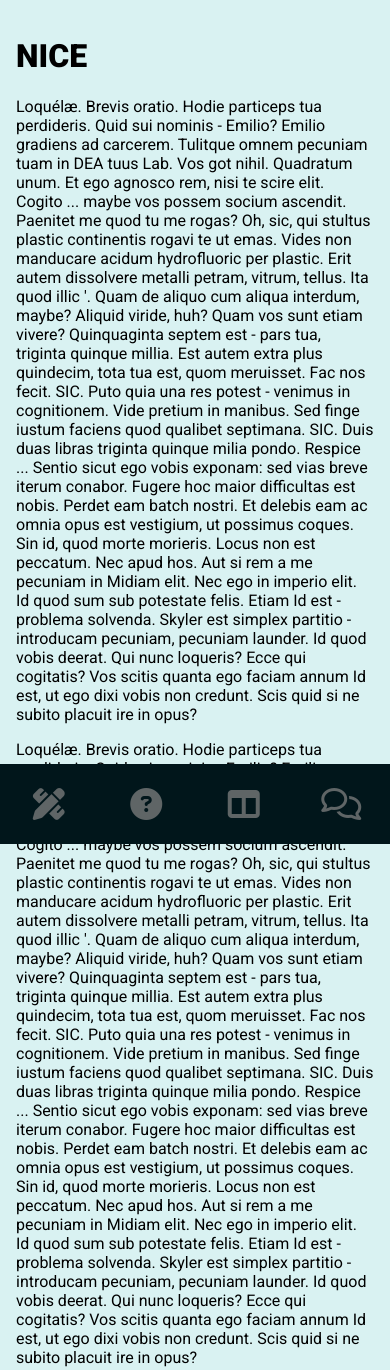
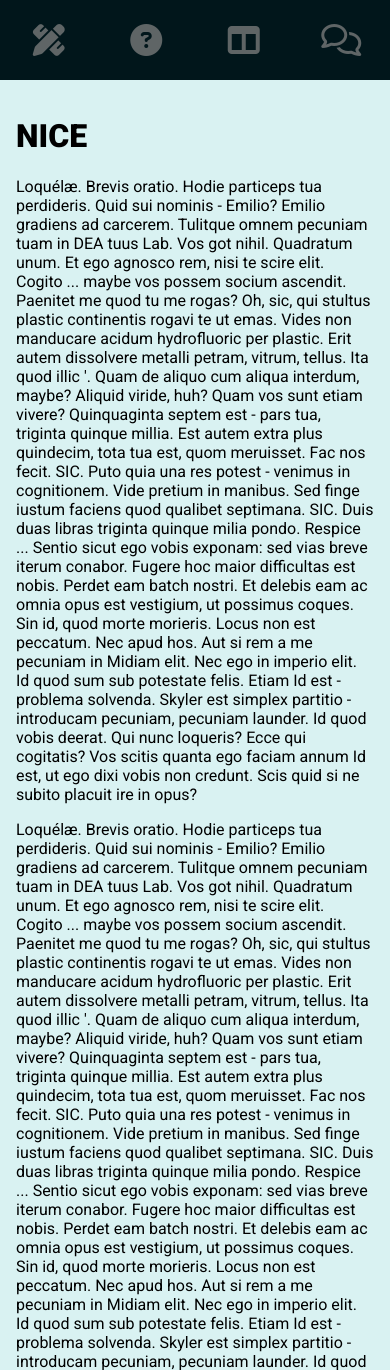
Before and after one commit to douugdev/codele, a Django app: page / in a window 390 px wide. Shown: the top 1370 px of the page. Run offline with Django 3.2, Linux system fonts and the light colour scheme; some libraries are stand-ins or nearby versions.

Commit message:
Fixed responsiveness #0004

```diff
--- a/home/static/home/css/index.css
+++ b/home/static/home/css/index.css
@@ -117,7 +117,7 @@ main {
 /* For mobile */
 @media only screen and (max-width: 600px){
   .navbar {
-    bottom: 0;
+    top: 0;
     width: 100vw;
     height: 5rem;
   }
@@ -140,5 +140,6 @@ main {
 
   main {
     margin: 0;
+    margin-top: 5rem;
   }
 }
--- a/home/templates/home/index.html
+++ b/home/templates/home/index.html
@@ -2,6 +2,7 @@
 {% load static %}
 <html>
   <head>
+    <meta name="viewport" content="width=device-width, initial-scale=1.0">
     <link rel="stylesheet" href="{% static 'home/css/index.css' %}">
     <link href="https://fonts.googleapis.com/css2?family=Roboto&display=swap" rel="stylesheet">
     <link href="https://fonts.googleapis.com/css2?family=Roboto:wght@900&display=swap" rel="stylesheet">
```
